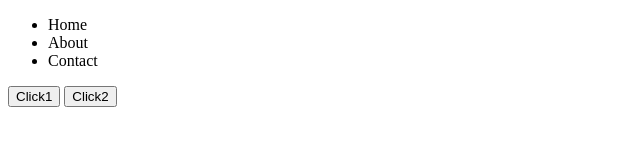
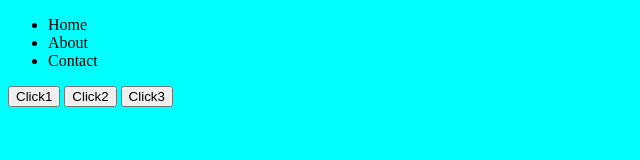
Before and after one commit to ShahbozQurbonov/qurbonov, a plain HTML site: page index.html in a window 1280 px wide. Shown: the whole page, without its empty margins (0-640 px from the left). Drawn offline with Linux system fonts and the light colour scheme.

Commit message:
body elementini uzgartirdik

```diff
--- a/index.html
+++ b/index.html
@@ -16,6 +16,7 @@
             </ul>
             <button>Click1</button>
             <button>Click2</button>
+            <button>Click3</button>
         </nav>
     </header>
 </body>
--- a/main.css
+++ b/main.css
@@ -0,0 +1,4 @@
+body {
+
+    background-color: aqua;
+}
```
